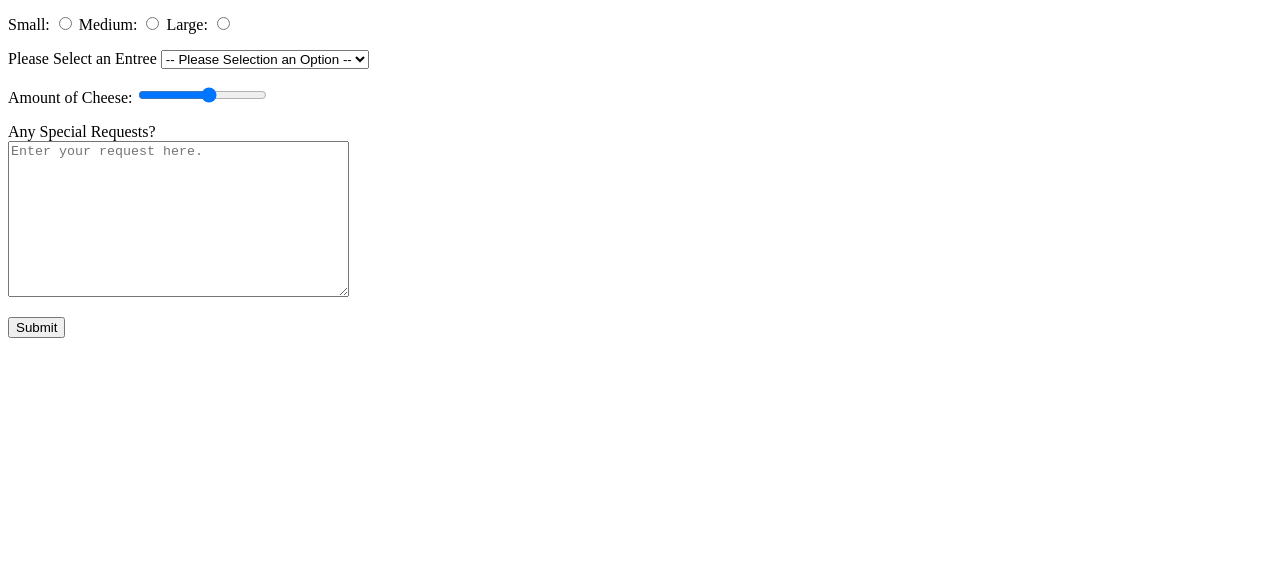
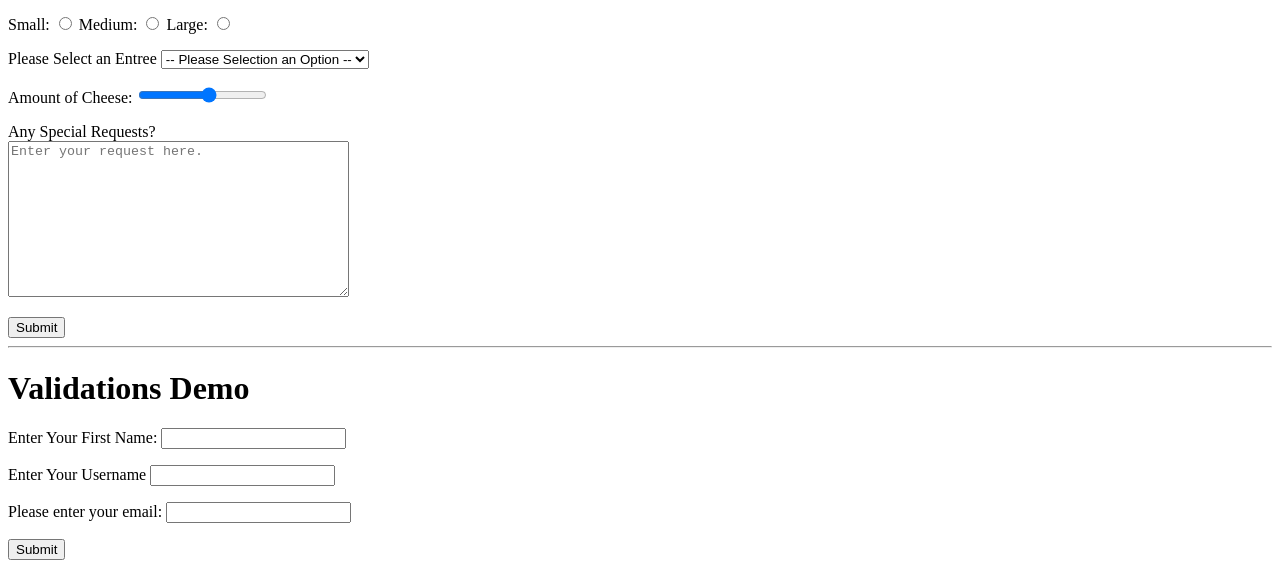
Before and after one commit to nicholasbeaumont/webBootcamp, a plain HTML site: page Section5/forms.html in a window 1280 px wide. Shown: the part 699-1267 px from the top of the page. Before the commit the page ends 1045 px from the top, so only its background shows below. Drawn offline with Linux system fonts and the light colour scheme.

Commit message:
form validations

```diff
--- a/Section5/forms.html
+++ b/Section5/forms.html
@@ -108,5 +108,27 @@
       </p>
       <button>Submit</button>
     </form>
+    <hr />
+    <h1>Validations Demo</h1>
+    <form action="/dummy">
+      <label for="first">Enter Your First Name: </label>
+      <input id="first" type="text" name="first" required />
+      <p>
+        <label for="user">Enter Your Username</label>
+        <input
+          id="user"
+          type="text"
+          name="user"
+          required
+          minlength="5"
+          maxlength="20"
+        />
+      </p>
+      <p>
+        <label for="email">Please enter your email: </label>
+        <input id="email" name="email" type="email" required />
+      </p>
+      <button>Submit</button>
+    </form>
   </body>
 </html>
```
